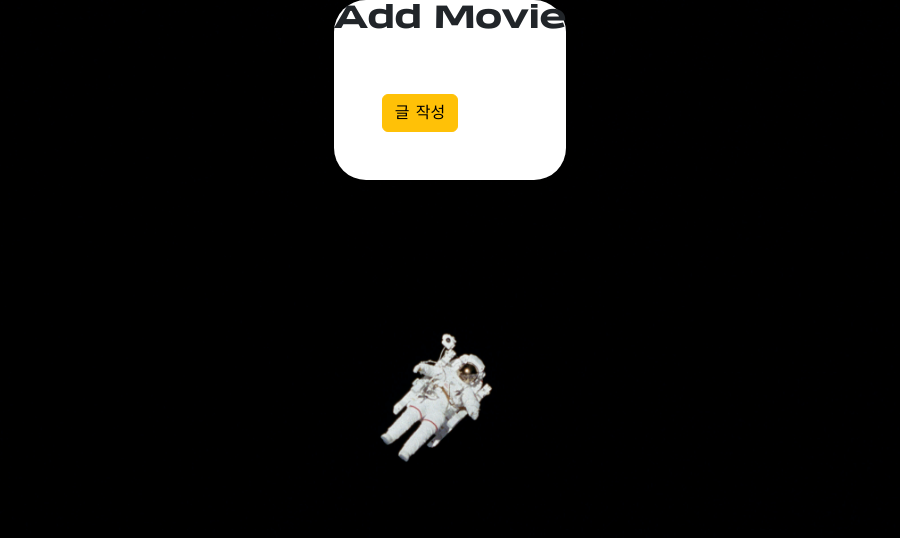
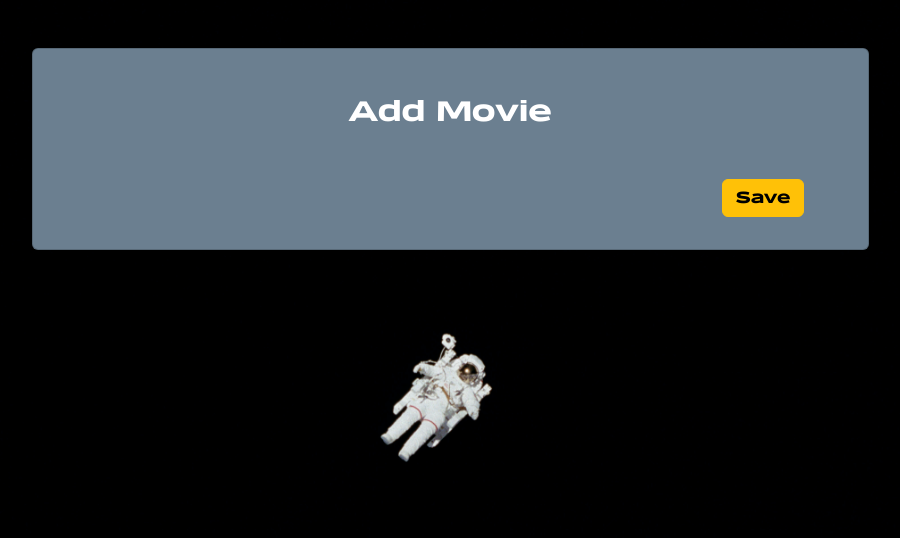
Before and after one commit to wdahlia/1021-Pair-PJT, a Django app: template PJT/articles/templates/articles/movie.html in a window 1280 px wide. Shown: the part 107-645 px from the top of the page, without its empty margins (190-1090 px from the left). Run offline with Django 3.2, Linux system fonts and the light colour scheme; the template is opened without the code that fills it, so the values that code supplies are empty; some libraries are stand-ins or nearby versions.

Commit message:
Add Movie

```diff
--- a/PJT/articles/templates/articles/index.html
+++ b/PJT/articles/templates/articles/index.html
@@ -30,7 +30,7 @@
       {% endfor %}
     </div>
     <div class="d-flex justify-content-end mt-4 fixed-bottom">
-        <a class="btn btn-primary m-5 fw-bold" href="{% url 'articles:movie' %}">Add Movie</a>
+        <a class="btn btn-warning m-5 fw-bold" href="{% url 'articles:movie' %}">Add Movie</a>
     </div>
   </div>
 
--- a/PJT/articles/templates/articles/movie.html
+++ b/PJT/articles/templates/articles/movie.html
@@ -5,7 +5,7 @@
 {% block css %}{% endblock css %}
 
 {% block content %}
-  <div class="container d-flex justify-content-center align-items-center">
+  {% comment %} <div class="container d-flex justify-content-center align-items-center">
     <div class="bg-white rounded-5">
       <h2>Add Movie</h2>
       <form action="" method="POST" enctype="multipart/form-data" class="text-dark p-5">
@@ -14,5 +14,20 @@
         <input type="submit" class="btn btn-warning" value="글 작성">
       </form>
     </div>
+  </div> {% endcomment %}
+
+  <div class="container d-flex justify-content-center py-5">
+    <div class="card col-9 review-detail">
+      <h1 class="text-center mt-5 fs-3 fw-bold text-white">Add Movie</h1>
+      <div class="card-body">
+        <form action="" method="POST" enctype="multipart/form-data" class="text-dark px-5 py-3">
+          {% csrf_token %}
+          {% bootstrap_form movie_form %}
+          <div class="text-end">
+          <input type="submit" class="btn btn-warning mt-2" value="Save">
+          </div>
+        </form>
+      </div>
+    </div>
   </div>
 {% endblock content %}
--- a/PJT/articles/templates/articles/moviedetail.html
+++ b/PJT/articles/templates/articles/moviedetail.html
@@ -59,7 +59,7 @@
     </div>
     <div class="d-flex justify-content-between mb-3 mt-5">
       <a class="btn btn-secondary" href="{% url 'articles:index' %}">Back</a>
-      <a class="btn btn-primary" href="{% url 'articles:create' movie.pk %}">Add Review</a>
+      <a class="btn btn-warning" href="{% url 'articles:create' movie.pk %}">Add Review</a>
     </div>
     {% if reviews %}
       <div class="review-back py-3 px-5 rounded-4">
```
Also changed, not shown: PJT/db.sqlite3.
